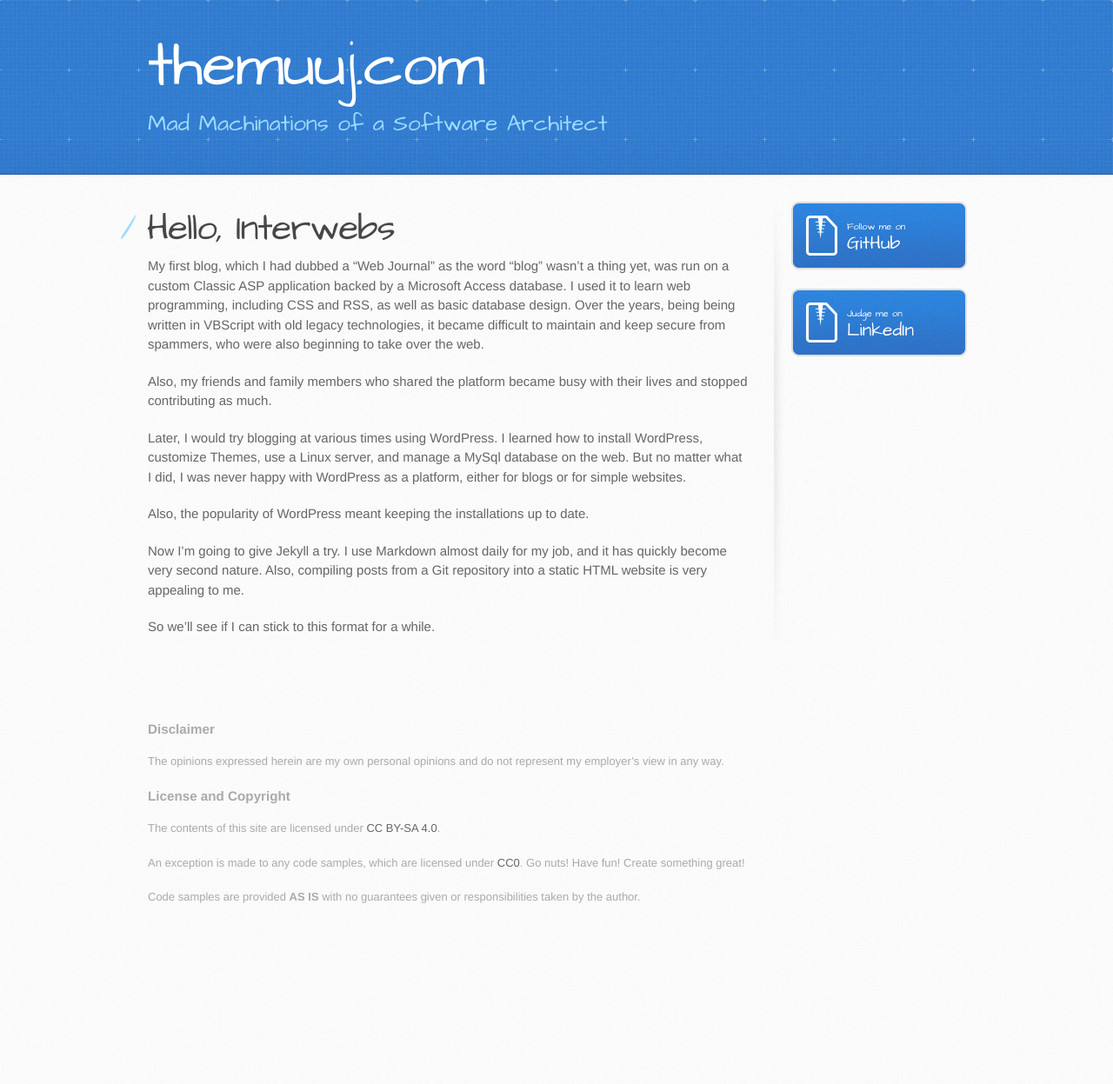
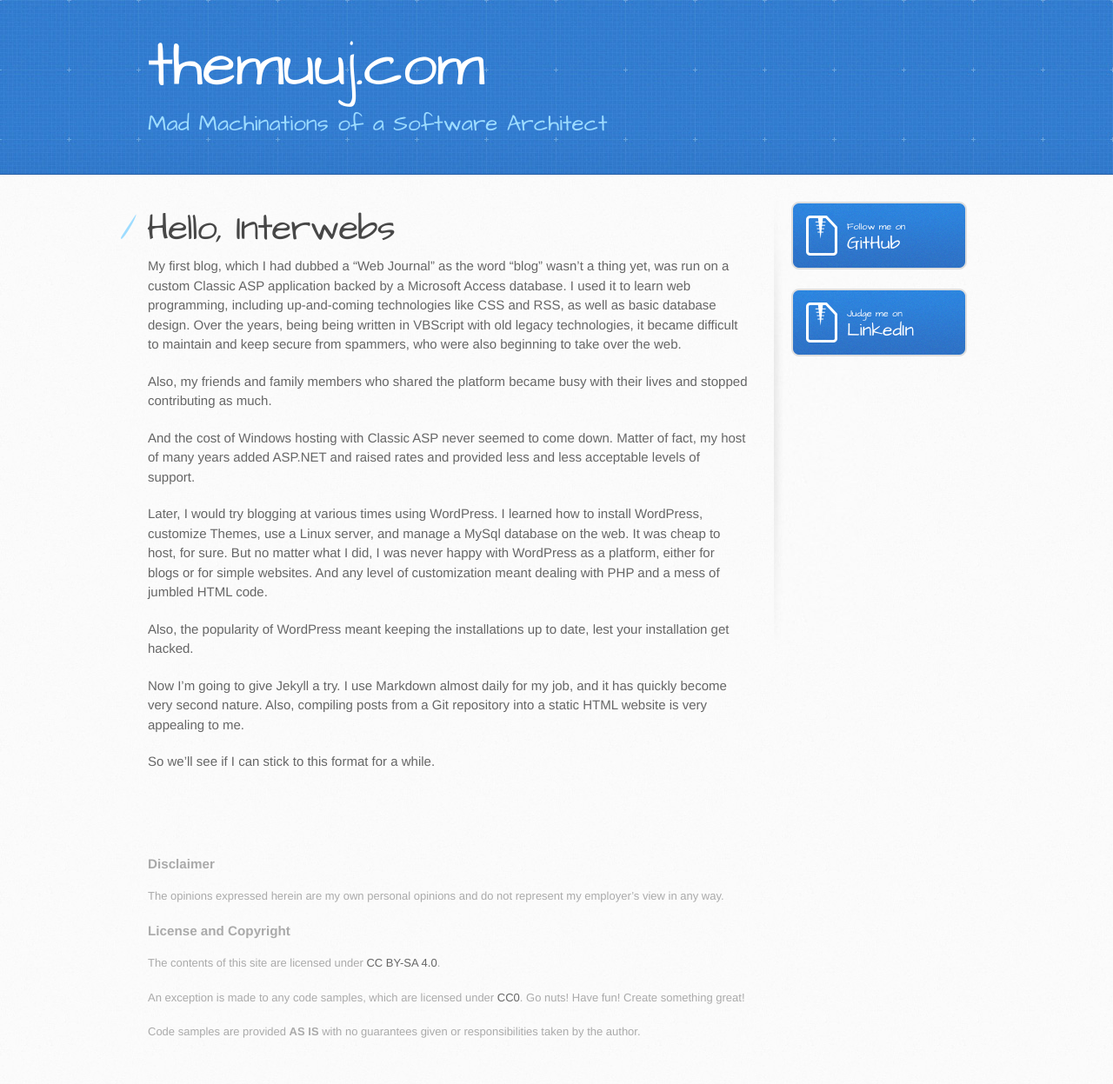
Before and after one commit to TheMuuj/TheMuuj.github.io, a Jekyll site: the page built from _posts/2020-07-31-hello-interwebs.md, in a window 1280 px wide. Shown: the whole page at 87% size. Built offline with Jekyll 4.4.1, drawn with Linux system fonts in a browser that asks for light colours; before the commit the page ends 1092 px from its top, so only the background shows below that.

Commit message:
Edit "Hello Interwebs" post again

```diff
--- a/_posts/2020-07-31-hello-interwebs.md
+++ b/_posts/2020-07-31-hello-interwebs.md
@@ -7,20 +7,28 @@ tags: meta
 
 My first blog, which I had dubbed a "Web Journal" as the word "blog" wasn't
 a thing yet, was run on a custom Classic ASP application backed by a Microsoft
-Access database. I used it to learn web programming, including CSS and RSS, as
-well as basic database design. Over the years, being being written in VBScript
-with old legacy technologies, it became difficult to maintain and keep secure
-from spammers, who were also beginning to take over the web.
+Access database. I used it to learn web programming, including up-and-coming
+technologies like CSS and RSS, as well as basic database design. Over the
+years, being being written in VBScript with old legacy technologies, it became
+difficult to maintain and keep secure from spammers, who were also beginning
+to take over the web.
 
 Also, my friends and family members who shared the platform became busy with
 their lives and stopped contributing as much.
 
+And the cost of Windows hosting with Classic ASP never seemed to come down.
+Matter of fact, my host of many years added ASP.NET and raised rates and
+provided less and less acceptable levels of support.
+
 Later, I would try blogging at various times using WordPress. I learned how to
 install WordPress, customize Themes, use a Linux server, and manage a MySql
-database on the web. But no matter what I did, I was never happy with WordPress
-as a platform, either for blogs or for simple websites.
+database on the web. It was cheap to host, for sure. But no matter what I did,
+I was never happy with WordPress as a platform, either for blogs or for simple
+websites. And any level of customization meant dealing with PHP and a mess
+of jumbled HTML code.
 
-Also, the popularity of WordPress meant keeping the installations up to date.
+Also, the popularity of WordPress meant keeping the installations up to date,
+lest your installation get hacked.
 
 Now I'm going to give Jekyll a try. I use Markdown almost daily for my job, and
 it has quickly become very second nature. Also, compiling posts from a Git
```
